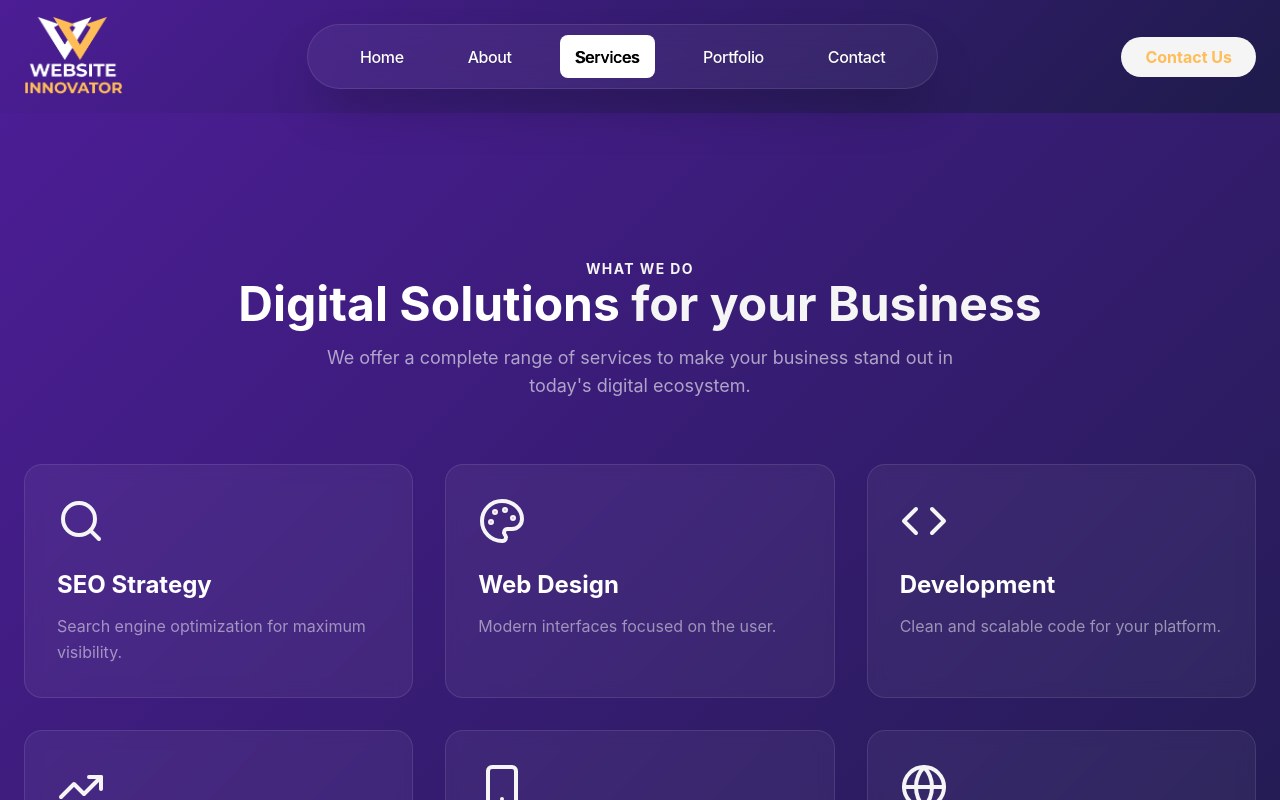
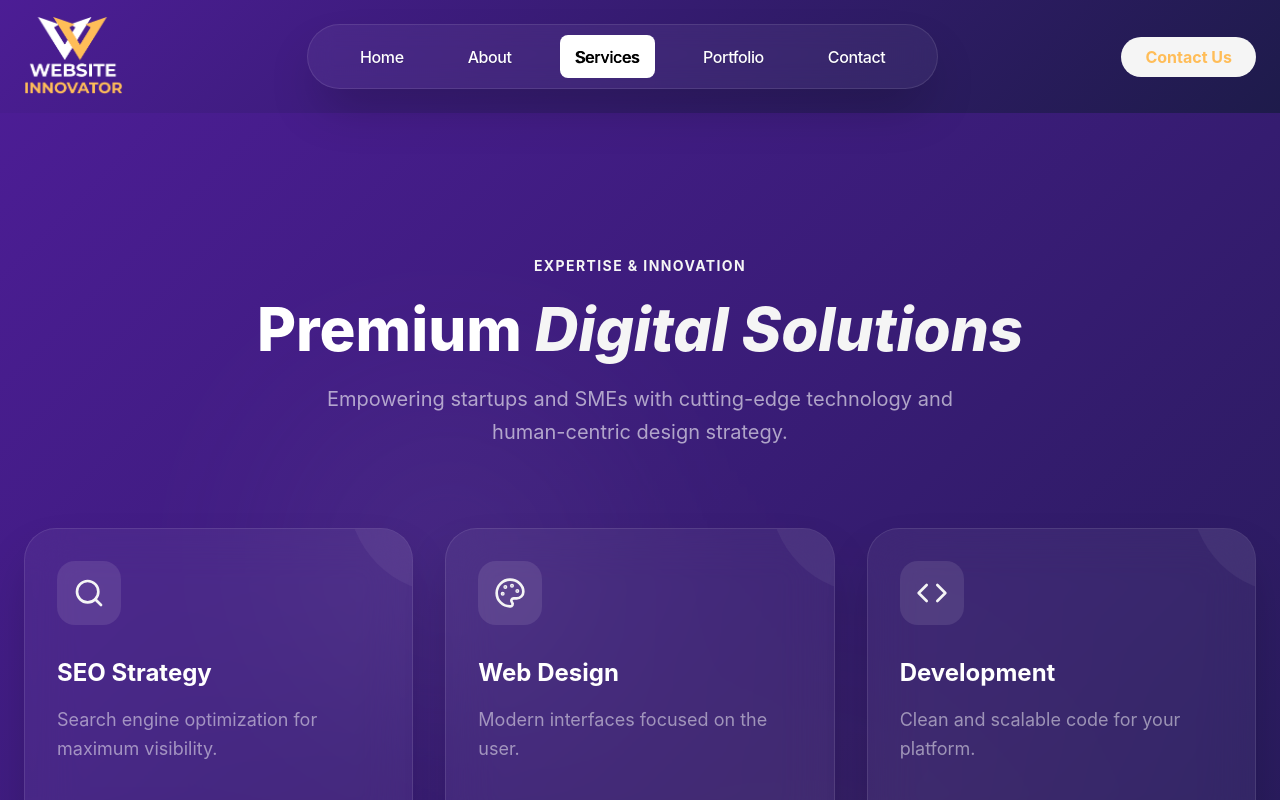
Before and after one commit to mjunaidoffical876/Website-Innovator, a Next.js app: page /services in a window 1280 px wide. Shown: the top 800 px of the page. Built offline with nearby package versions, Linux system fonts and the light colour scheme.

Commit message:
design: remove technical phase labels and cleanup call-to-action buttons

```diff
--- a/app/page.tsx
+++ b/app/page.tsx
@@ -17,7 +17,7 @@ export default function Home() {
       <Header />
       <Hero />
       <About />
-      <Services />
+      <Services limit={3} />
       <Portfolio />
       <TrustSignals />
       <Stats />
--- a/components/Contact.tsx
+++ b/components/Contact.tsx
@@ -44,13 +44,13 @@ export default function Contact() {
                     </div>
 
                     <div className="space-y-4">
-                        <button onClick={() => window.location.href = "tel:+923186397291"} className="w-full bg-secondary text-primary py-4 rounded-2xl font-bold text-xl flex items-center justify-center gap-3 hover:scale-105 transition-transform">
+                        <button onClick={() => window.location.href = "tel:+923186397291"} className="w-full bg-secondary text-primary py-5 rounded-full font-bold text-xl flex items-center justify-center gap-3 hover:scale-105 hover:shadow-[0_0_40px_rgba(250,204,21,0.3)] transition-all">
                             <Phone className="w-6 h-6" />  Call us now
                         </button>
-                        <button onClick={() => window.location.href = "https://wa.me/923186397291"} className="w-full bg-[#25D366] text-white py-4 rounded-2xl font-bold text-xl flex items-center justify-center gap-3 hover:scale-105 transition-transform">
+                        <button onClick={() => window.location.href = "https://wa.me/923186397291"} className="w-full bg-[#25D366] text-white py-5 rounded-full font-bold text-xl flex items-center justify-center gap-3 hover:scale-105 hover:shadow-[0_0_40px_rgba(37,211,102,0.3)] transition-all">
                             <MessageCircle className="w-6 h-6" /> WhatsApp
                         </button>
-                        <button onClick={() => window.location.href = "mailto:info@websiteinnovator.org"} className="w-full border border-white/20 text-white py-4 rounded-2xl font-bold text-xl flex items-center justify-center gap-3 hover:bg-white/10 transition-all">
+                        <button onClick={() => window.location.href = "mailto:info@websiteinnovator.org"} className="w-full border-2 border-white/20 text-white py-5 rounded-full font-bold text-xl flex items-center justify-center gap-3 hover:bg-white/10 hover:border-white/40 transition-all">
                             <Mail className="w-6 h-6" /> Send Email
                         </button>
                         <div className="pt-4 flex items-center gap-4 text-white/80">
--- a/components/Hero.tsx
+++ b/components/Hero.tsx
@@ -27,12 +27,13 @@ export default function Hero() {
                     <p className="text-white/80 text-lg max-w-lg leading-relaxed">
                         Boost your business in the digital world with customized strategies and designs that captivate your audience. Experts in real results
                     </p>
-                    <div className="flex flex-wrap gap-4 pt-4">
-                        <Link href="/services" className="bg-secondary text-primary px-8 py-4 rounded-full font-bold text-lg hover:shadow-[0_0_20px_rgba(250,204,21,0.4)] transition-all">
-                            Learn More
+                    <div className="flex flex-wrap gap-6 pt-4">
+                        <Link href="/services" className="bg-secondary text-primary px-10 py-5 rounded-full font-bold text-xl hover:scale-105 hover:shadow-[0_0_40px_rgba(250,204,21,0.3)] transition-all">
+                            Start Growing
                         </Link>
-                        <Link href="/portfolio" className="border border-white/30 text-white px-8 py-4 rounded-full font-bold text-lg hover:bg-white/10 transition-all flex items-center gap-2">
-                            View Projects
+                        <Link href="/portfolio" className="border-2 border-white/20 text-white px-10 py-5 rounded-full font-bold text-xl hover:bg-white/10 hover:border-white/40 transition-all flex items-center gap-3 group">
+                            Our Portfolio
+                            <span className="group-hover:translate-x-2 transition-transform">→</span>
                         </Link>
                     </div>
                 </motion.div>
--- a/components/Services.tsx
+++ b/components/Services.tsx
@@ -2,38 +2,87 @@
 import { motion } from 'framer-motion';
 import Link from 'next/link';
 import { servicesData } from '@/lib/servicesData';
+import { ArrowRight } from 'lucide-react';
 
-export default function Services() {
+interface ServicesProps {
+    limit?: number;
+}
+
+export default function Services({ limit }: ServicesProps) {
+    const displayedServices = limit ? servicesData.slice(0, limit) : servicesData;
+
     return (
-        <section className="py-40 gradient-bg relative overflow-hidden " id="services">
+        <section className="py-40 gradient-bg relative overflow-hidden" id="services">
+            {/* Background decoration */}
+            <div className="absolute top-0 left-0 w-full h-full opacity-10 pointer-events-none">
+                <div className="absolute top-1/4 left-1/4 w-64 h-64 bg-secondary rounded-full blur-[120px]"></div>
+                <div className="absolute bottom-1/4 right-1/4 w-80 h-80 bg-primary rounded-full blur-[150px]"></div>
+            </div>
+
             <div className="container mx-auto px-6 relative z-10">
-                <div className="text-center space-y-4 mb-16">
-                    <span className="text-secondary font-bold uppercase tracking-widest text-sm"> What we do</span>
-                    <h2 className="text-4xl md:text-5xl font-bold text-white">
-                        Digital Solutions <span className="text-secondary">for your Business</span>
-                    </h2>
-                    <p className="text-white/60 max-w-2xl mx-auto text-lg">
-                        We offer a complete range of services to make your business stand out in today's digital ecosystem.
-                    </p>
+                <div className="text-center space-y-4 mb-20">
+                    <motion.span
+                        initial={{ opacity: 0, y: 10 }}
+                        whileInView={{ opacity: 1, y: 0 }}
+                        className="text-secondary font-bold uppercase tracking-widest text-sm block"
+                    >
+                        Expertise & Innovation
+                    </motion.span>
+                    <motion.h2
+                        initial={{ opacity: 0, y: 20 }}
+                        whileInView={{ opacity: 1, y: 0 }}
+                        transition={{ delay: 0.1 }}
+                        className="text-4xl md:text-6xl font-extrabold text-white leading-tight"
+                    >
+                        Premium <span className="text-secondary italic">Digital Solutions</span>
+                    </motion.h2>
+                    <motion.p
+                        initial={{ opacity: 0, y: 20 }}
+                        whileInView={{ opacity: 1, y: 0 }}
+                        transition={{ delay: 0.2 }}
+                        className="text-white/60 max-w-2xl mx-auto text-xl leading-relaxed"
+                    >
+                        Empowering startups and SMEs with cutting-edge technology and human-centric design strategy.
+                    </motion.p>
                 </div>
 
-                <div className="grid md:grid-cols-3 gap-8">
-                    {servicesData.map((item, index) => (
+                <div className="grid md:grid-cols-3 gap-8 mb-16">
+                    {displayedServices.map((item, index) => (
                         <Link href={`/services/${item.slug}`} key={index}>
                             <motion.div
                                 initial={{ opacity: 0, y: 30 }}
                                 whileInView={{ opacity: 1, y: 0 }}
                                 transition={{ delay: index * 0.1, duration: 0.5 }}
-                                whileHover={{ scale: 1.05 }}
-                                className="p-8 h-full bg-white/5 border border-white/10 rounded-2xl backdrop-blur-sm hover:bg-white/10 transition-all cursor-pointer group"
+                                whileHover={{ y: -10 }}
+                                className="group p-8 h-full bg-white/5 border border-white/10 rounded-[2rem] backdrop-blur-xl hover:bg-white/10 hover:border-secondary/30 transition-all cursor-pointer relative overflow-hidden flex flex-col items-start shadow-2xl"
                             >
-                                <item.icon className="w-12 h-12 text-secondary mb-6 group-hover:scale-110 transition-transform" />
-                                <h3 className="text-2xl font-bold text-white mb-3">{item.title}</h3>
-                                <p className="text-white/50 text-base leading-relaxed">{item.desc}</p>
+                                <div className="absolute top-0 right-0 w-32 h-32 bg-secondary/5 rounded-bl-[100px] -mr-16 -mt-16 group-hover:bg-secondary/10 transition-colors"></div>
+
+                                <div className="w-16 h-16 bg-secondary/10 rounded-2xl flex items-center justify-center mb-8 group-hover:scale-110 transition-transform duration-500">
+                                    <item.icon className="w-8 h-8 text-secondary" />
+                                </div>
+
+                                <h3 className="text-2xl font-bold text-white mb-4 group-hover:text-secondary transition-colors line-clamp-1">{item.title}</h3>
+                                <p className="text-white/50 text-lg leading-relaxed mb-8 grow line-clamp-3">{item.desc}</p>
+
+                                <div className="flex items-center gap-2 text-secondary font-bold group/btn">
+                                    Explore <ArrowRight className="w-5 h-5 group-hover/btn:translate-x-2 transition-transform" />
+                                </div>
                             </motion.div>
                         </Link>
                     ))}
                 </div>
+
+                {limit && (
+                    <div className="text-center">
+                        <Link href="/services" className="inline-flex items-center gap-3 bg-secondary text-primary px-10 py-5 rounded-full font-bold text-xl hover:scale-105 hover:shadow-[0_0_40px_rgba(250,204,21,0.3)] transition-all group">
+                            Explore All Services
+                            <div className="bg-primary/20 p-2 rounded-full group-hover:translate-x-2 transition-transform">
+                                <ArrowRight className="w-5 h-5" />
+                            </div>
+                        </Link>
+                    </div>
+                )}
             </div>
         </section>
     );
```
Also changed, not shown: components/TrustSignals.tsx (+9 -8 lines), components/YouTubeAuthority.tsx (+4 -13 lines).
